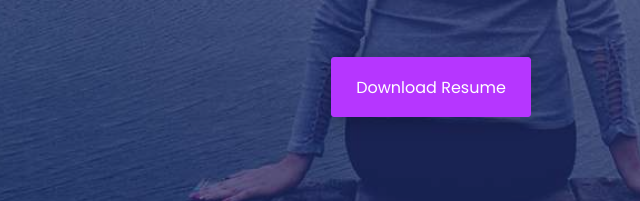
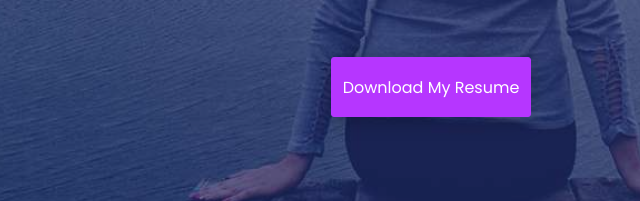
Before and after one commit to yasir29a/Webiste-Portfolio, a plain HTML site: page index.html in a window 1280 px wide. Shown: the part 543-744 px from the top of the page, 209-849 px from the left. Drawn offline with nearby package versions, Linux system fonts and the light colour scheme.

Commit message:
cv file added

```diff
--- a/assets/download/browney.txt
+++ /dev/null
@@ -1 +0,0 @@
-Wellcome Themesine World!
--- a/index.html
+++ b/index.html
@@ -105,7 +105,7 @@
 						<div class="header-text">
 							<h2>hi <span>,</span> i am <br> Yasir <br> Ahmed Khan <span>.</span>   </h2>
 							<p>ui/ux designer and web developer</p>
-							<a href="assets/download/browney.txt" download>download resume</a>
+							<a href="assets/download/CV-Yasir-Ahmed 2023 updated" download>download  my resume</a>
 						</div><!--/.header-text-->
 					</div><!--/.col-->
 				</div><!-- /.row-->
```
Also changed, not shown: 1 other file.
